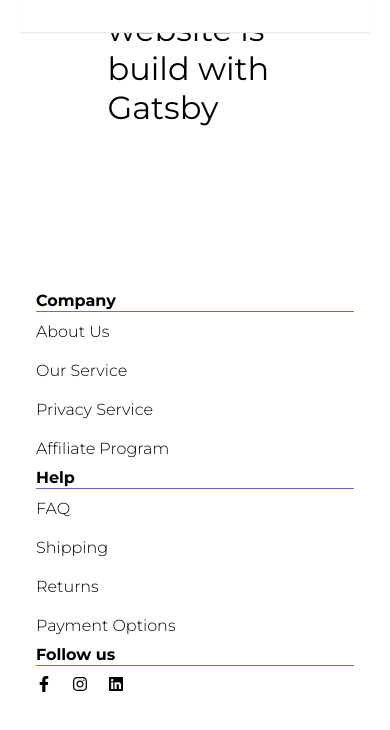
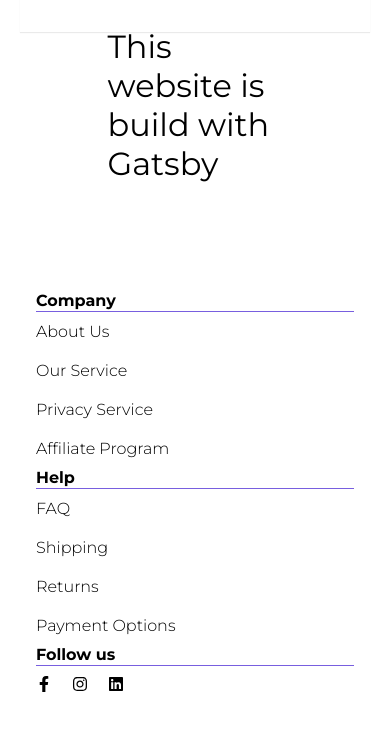
Before and after one commit to hnhon/gatsbyecommerce, a Gatsby site: page /about in a window 390 px wide. Shown: the part 68-798 px from the top of the page. Built offline with nearby package versions, Linux system fonts and the light colour scheme; Gatsby itself is replaced by a stand-in of ours.

Commit message:
about mobile position

```diff
--- a/src/style/about.module.css
+++ b/src/style/about.module.css
@@ -5,3 +5,9 @@
     transform: translateX(-50%);
     font-size: 2rem;
 }
+
+@media only screen and (max-width: 767px) {
+    .main {
+        bottom: 20%;
+    }
+}
```
